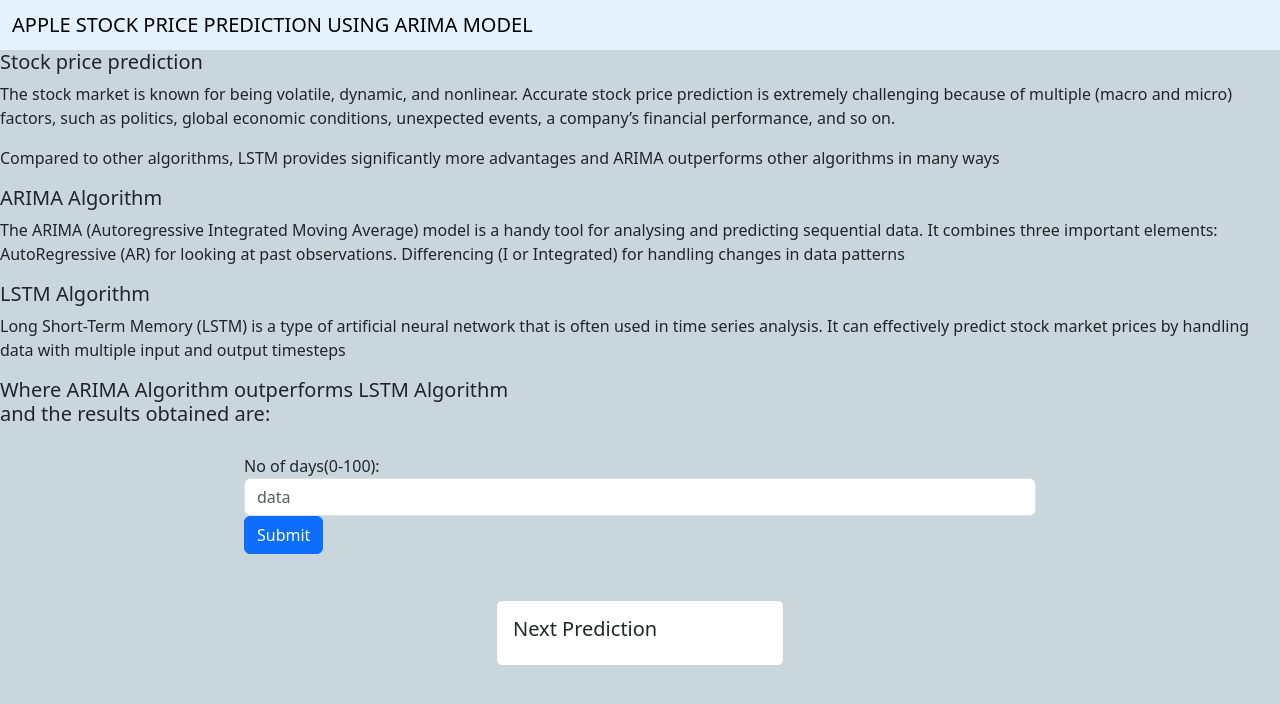
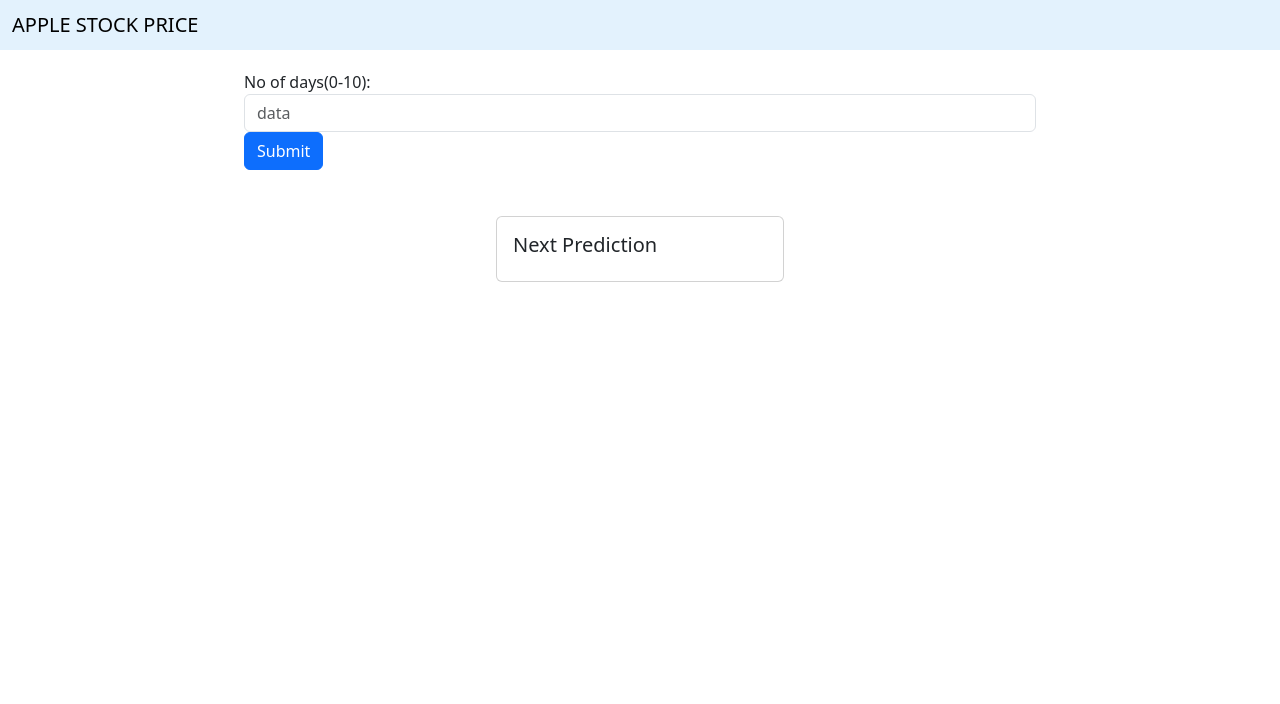
Before and after one commit to HAYVITA/stock_price_prediction_lstmAndArima, a Flask app: page / in a window 1280 px wide. Shown: the top 704 px of the page. Run offline with Flask 2, Linux system fonts and the light colour scheme; some libraries are stand-ins or nearby versions.

Commit message:
Update index.html

```diff
--- a/templates/index.html
+++ b/templates/index.html
@@ -10,36 +10,16 @@
 	<link href="https://cdn.jsdelivr.net/npm/bootstrap@5.3.0-alpha3/dist/css/bootstrap.min.css" rel="stylesheet" integrity="sha384-KK94CHFLLe+nY2dmCWGMq91rCGa5gtU4mk92HdvYe+M/SXH301p5ILy+dN9+nJOZ" crossorigin="anonymous">
 	<script src="https://cdn.jsdelivr.net/npm/bootstrap@5.3.0-alpha3/dist/js/bootstrap.bundle.min.js" integrity="sha384-ENjdO4Dr2bkBIFxQpeoTz1HIcje39Wm4jDKdf19U8gI4ddQ3GYNS7NTKfAdVQSZe" crossorigin="anonymous"></script>
 </head>
-<body style="background-color:#C9D7DD;">
+<body>
 	<nav class="navbar" style="background-color: #e3f2fd;">
   		<div class="container-fluid">
-  		  <span class="navbar-brand mb-0 h1" >APPLE STOCK PRICE PREDICTION USING ARIMA MODEL</span>
+  		  <span class="navbar-brand mb-0 h1" >APPLE STOCK PRICE</span>
   		</div>
 	</nav>
-	<!-- <form> -->
-		<div id="centering">
-			<span>
-				<h5>Stock price prediction</h5>
-				<p>The stock market is known for being volatile, dynamic, and nonlinear. Accurate stock price prediction is extremely challenging because of multiple (macro and micro) factors, such as politics, global economic conditions, unexpected events, a company’s financial performance, and so on.</p>
-				<p>Compared to other algorithms, LSTM provides significantly more advantages and ARIMA outperforms other algorithms in many ways</p>
-			</span>
-		<span>
-			<h5>ARIMA Algorithm</h5>
-			<p>The ARIMA (Autoregressive Integrated Moving Average) model is a handy tool for analysing and predicting sequential data. It combines three important elements: AutoRegressive (AR) for looking at past observations. Differencing (I or Integrated) for handling changes in data patterns </p>
 
-		</span>
-
-		<span>
-		<h5>LSTM Algorithm</h5>
-		<P>Long Short-Term Memory (LSTM) is a type of artificial neural network that is often used in time series analysis. It can effectively predict stock market prices by handling data with multiple input and output timesteps</P>
-
-		</span>
-		<h5>Where ARIMA Algorithm outperforms LSTM Algorithm <br> and the results obtained are:</h5>
-	</div>
-	<!-- </form> -->
 	<form action = "{{url_for('predict')}}" method = "POST">
 	  <div class="form-group">
-	    <label for="exampleInputEmail1">No of days(0-100): </label>
+	    <label for="exampleInputEmail1">No of days(0-10): </label>
 	    <input type="number" class="form-control" name="data" placeholder="data">
 	  </div>
 	  <button type="submit" class="btn btn-primary">Submit</button>
```
